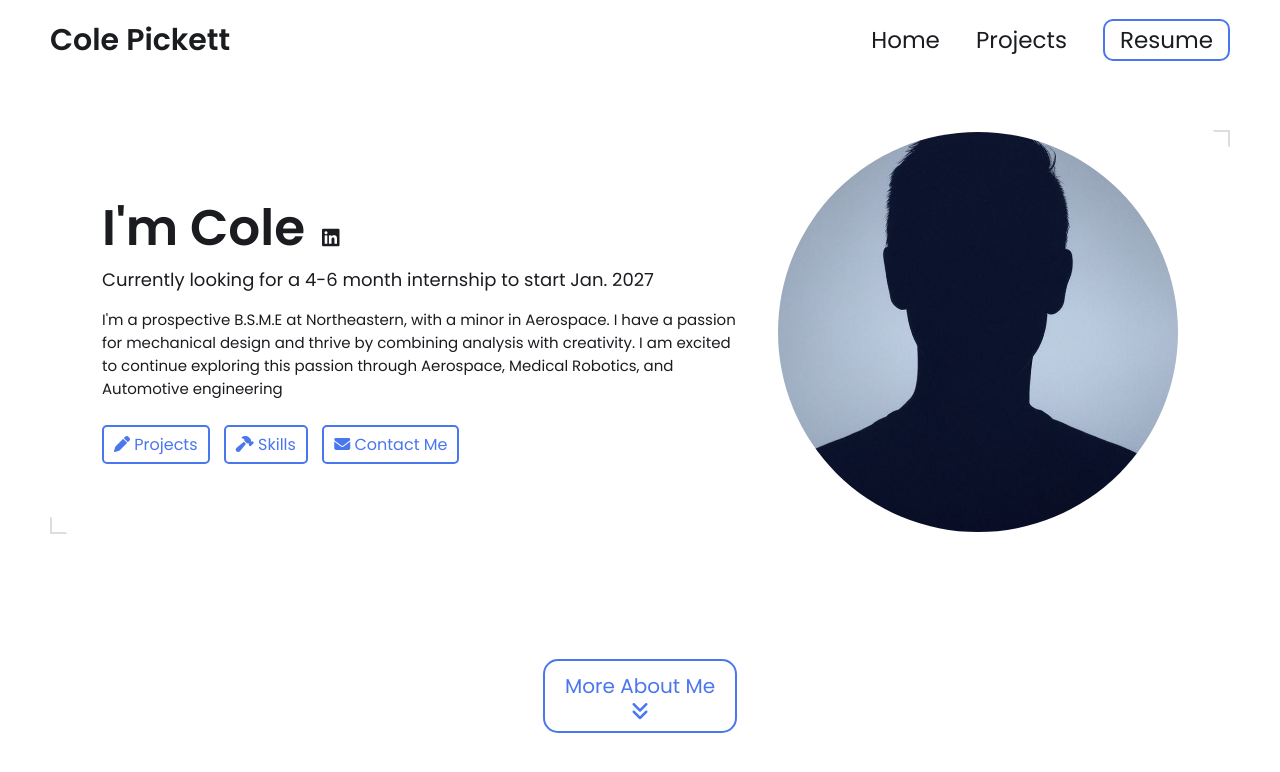
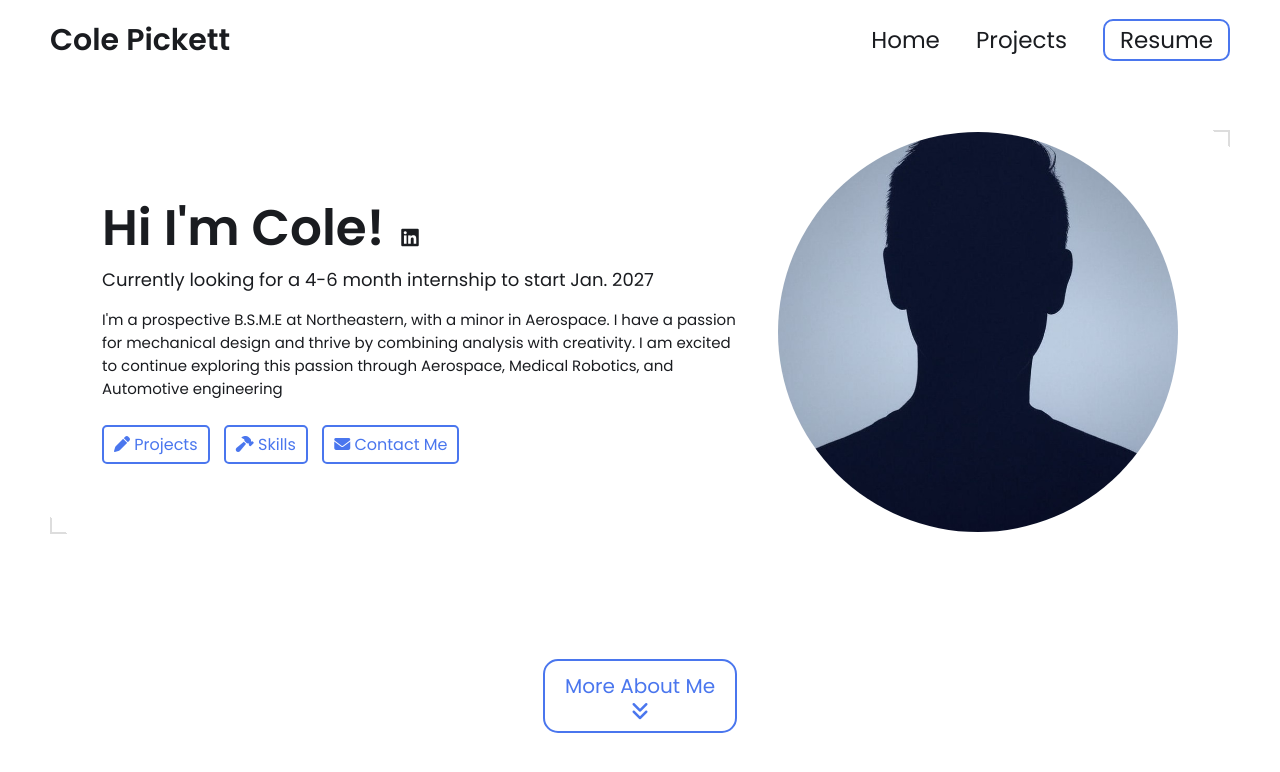
Before and after one commit to colecpickett/colecpickett.github.io, a Jekyll site: the page built from index.html, in a window 1280 px wide and 900 px high. Shown: the top 772 px of the window. Built offline with Jekyll 4.4.1, drawn with Linux system fonts in a browser that asks for light colours.

Commit message:
Update hero.html

```diff
--- a/_includes/hero.html
+++ b/_includes/hero.html
@@ -4,7 +4,7 @@
     <div class="group">
         <div class="text">
             <h2>
-                I'm {{ site.name | split: ' ' | first }}
+                Hi I'm {{ site.name | split: ' ' | first }}!
                 {% if site.external-links %}
                 <span class="external-links">
                     {% assign platforms = "linkedin,x-twitter,github,stackoverflow,discord,medium,threads,bluesky,instagram,youtube" | split: "," %}
```
